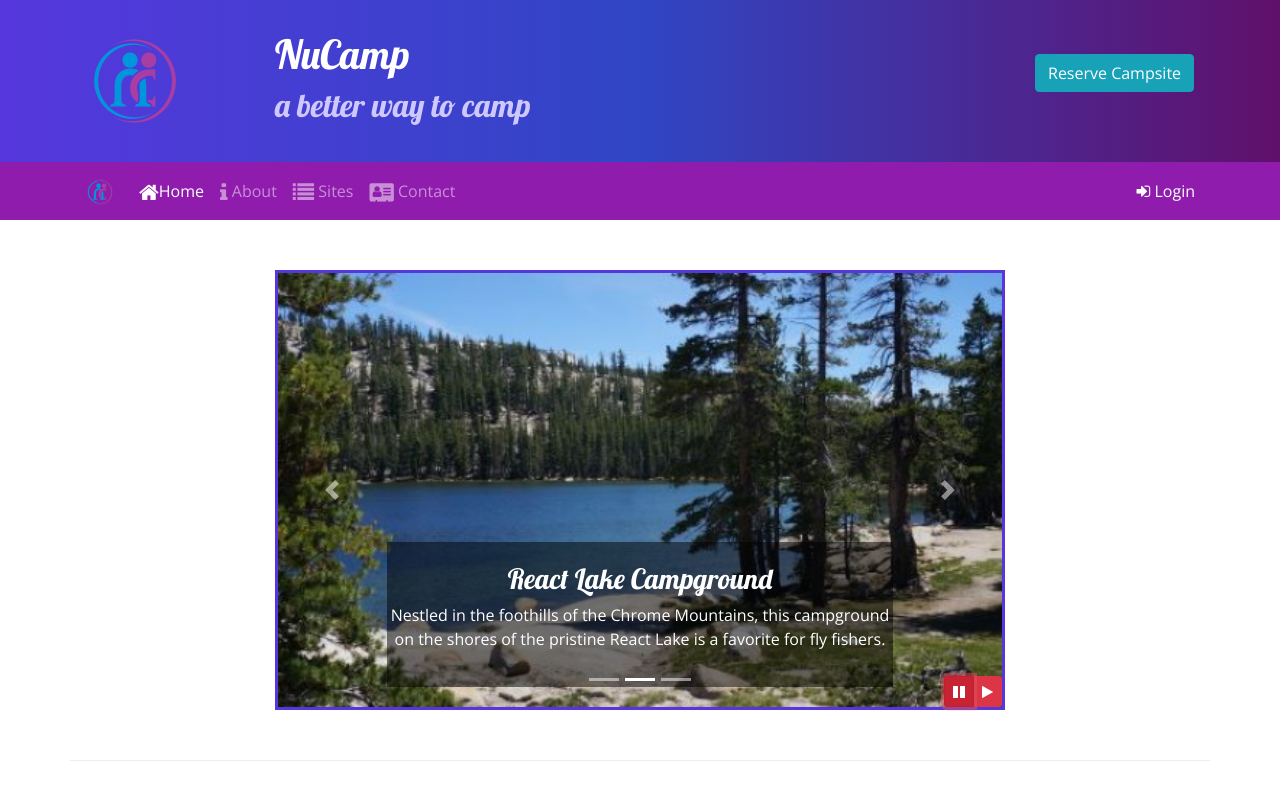
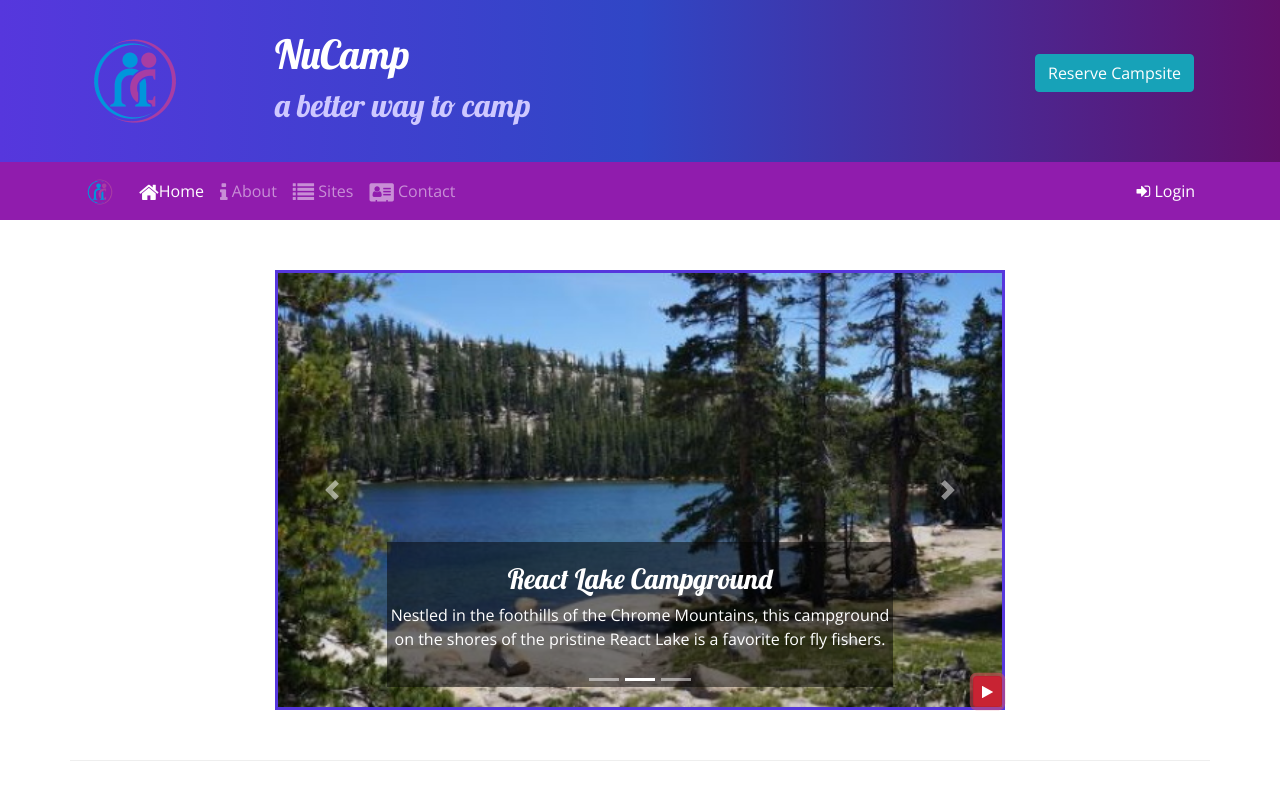
Before and after one commit to josephtittle/nucamp-bootstrap, a website: page index.html in a window 1280 px wide. Both pictures are taken after a click on the button 959 px from the left and 691 px from the top of the page. Shown: the top 800 px of the page. Drawn offline with nearby package versions, Linux system fonts and the light colour scheme.

Commit message:
Bootstrap and jQuery Part 2

```diff
--- a/index.html
+++ b/index.html
@@ -208,17 +208,13 @@
                         <span class="carousel-control-next-icon"></span>
                         <span class="sr-only">Next</span>
                     </a>
-                    <div class="btn-group" id="carouselButton">
-                        <button class="btn btn-danger btn-sm" id="carouselPause">
-                            <i class="fa fa-pause"></i>
-                        </button>
-                        <button class="btn btn-danger btn-sm" id="carouselplay">
-                            <i class="fa fa-play"></i>
-                        </button>
-                    </div>
+                    <button class="btn btn-danger btn-sm" id="carouselButton">
+                        <i class="fa fa-pause"></i>
+                    </button>
                 </div>
             </div>
         </div>
+
         <div class="row row-content align-items-center">
             <div class="col-sm-4 order-sm-last col-md-3">
                 <h2 class="text-sm-right">Discover & Review</h2>
@@ -303,14 +299,20 @@
     <script src="node_modules/bootstrap/dist/js/bootstrap.min.js "></script>
 
     <script>$('#reserveModal').modal(options)</script>
+
     <script>
-        $(function() {
-            $(".carousel").carousel( { interval: 2000 } );
-            $("#carouselPause").click(function(){
-                $(".carousel").carousel("pause");
-            });
-            $("#carouselPlay").click(function(){
-                $(".carousel").carousel("cycle");
+        $(function () {
+            $(".carousel").carousel({ interval: 2000 });
+            $("#carouselButton").click(function () {
+                if ($("#carouselButton").children("i").hasClass("fa-pause")) {
+                    $(".carousel").carousel("pause");
+                    $("#carouselButton").children("i").removeClass("fa-pause");
+                    $("#carouselButton").children("i").addClass("fa-play");
+                } else {
+                    $(".carousel").carousel("cycle");
+                    $("#carouselButton").children("i").removeClass("fa-play");
+                    $("#carouselButton").children("i").addClass("fa-pause");
+                }
             });
         });
     </script>
```
